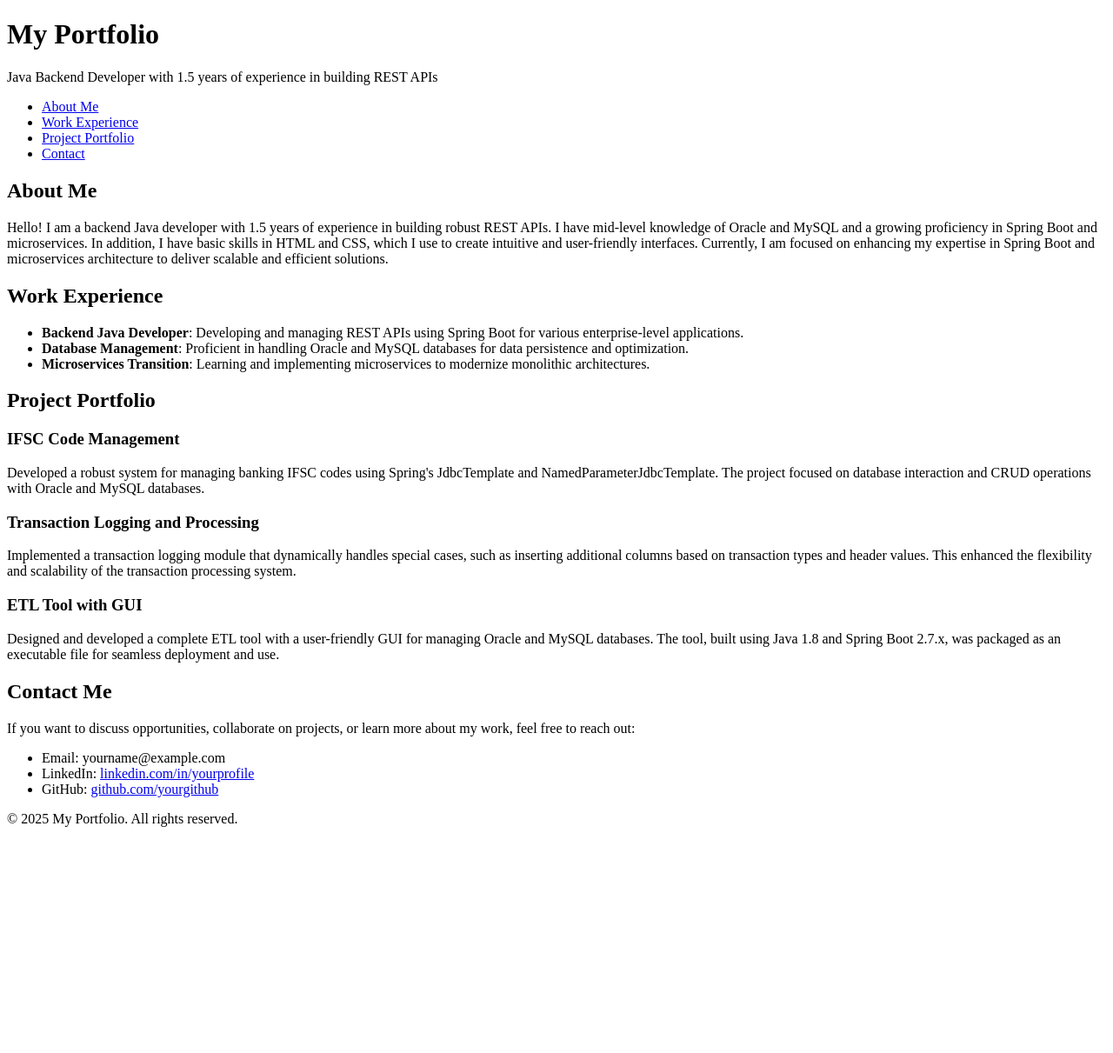
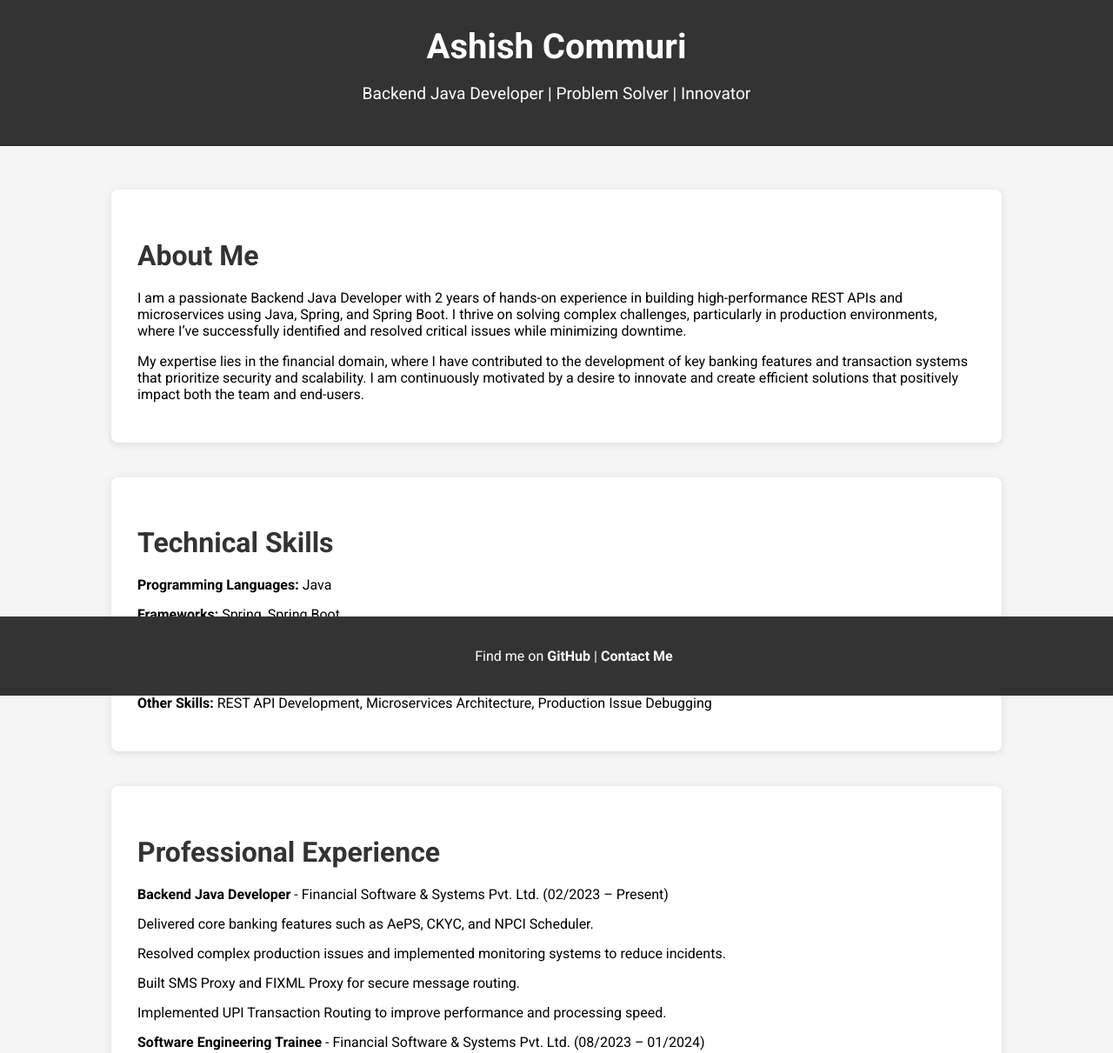
Before and after one commit to AshishCommuri/ashishcommuri.github.io, a plain HTML site: page index.html in a window 1280 px wide. Shown: the top 1211 px of the page at 87% size. Before the commit the page ends 967 px from the top, so only its background shows below. Drawn offline with Linux system fonts and the light colour scheme.

Commit message:
Update index.html

```diff
--- a/index.html
+++ b/index.html
@@ -4,68 +4,164 @@
 <head>
     <meta charset="UTF-8">
     <meta name="viewport" content="width=device-width, initial-scale=1.0">
-    <title>Portfolio Website</title>
-    <link rel="stylesheet" href="styles.css">
+    <meta name="author" content="Ashish Commuri">
+    <title>Ashish Commuri - Backend Java Developer Portfolio</title>
+    <link rel="stylesheet" href="https://cdnjs.cloudflare.com/ajax/libs/font-awesome/6.0.0-beta3/css/all.min.css">
+    <link href="https://fonts.googleapis.com/css2?family=Roboto:wght@400;500;700&display=swap" rel="stylesheet">
+    <style>
+        body {
+            font-family: 'Roboto', sans-serif;
+            margin: 0;
+            padding: 0;
+            background-color: #f5f5f5;
+        }
+
+        header {
+            background-color: #333;
+            color: white;
+            padding: 30px;
+            text-align: center;
+        }
+
+        header h1 {
+            margin: 0;
+            font-size: 2.5em;
+        }
+
+        header p {
+            font-size: 1.2em;
+        }
+
+        section {
+            padding: 50px 10%;
+        }
+
+        .container {
+            max-width: 1200px;
+            margin: 0 auto;
+        }
+
+        .section-title {
+            font-size: 2em;
+            margin-bottom: 20px;
+            color: #333;
+        }
+
+        .resume, .projects {
+            background-color: white;
+            padding: 30px;
+            border-radius: 8px;
+            box-shadow: 0 2px 10px rgba(0, 0, 0, 0.1);
+            margin-bottom: 40px;
+        }
+
+        .resume ul, .projects ul {
+            list-style-type: none;
+            padding: 0;
+        }
+
+        .resume li, .projects li {
+            margin-bottom: 15px;
+        }
+
+        .projects a {
+            color: #333;
+            text-decoration: none;
+            font-weight: bold;
+        }
+
+        .projects a:hover {
+            text-decoration: underline;
+        }
+
+        .footer {
+            background-color: #333;
+            color: white;
+            text-align: center;
+            padding: 20px;
+            position: fixed;
+            bottom: 0;
+            width: 100%;
+        }
+
+        .footer a {
+            color: white;
+            text-decoration: none;
+            font-weight: bold;
+        }
+    </style>
 </head>
 
 <body>
+
     <header>
-        <h1>My Portfolio</h1>
-        <p>Java Backend Developer with 1.5 years of experience in building REST APIs</p>
+        <h1>Ashish Commuri</h1>
+        <p>Backend Java Developer | Problem Solver | Innovator</p>
     </header>
 
-    <nav>
-        <ul>
-            <li><a href="#about">About Me</a></li>
-            <li><a href="#work-experience">Work Experience</a></li>
-            <li><a href="#projects">Project Portfolio</a></li>
-            <li><a href="#contact">Contact</a></li>
-        </ul>
-    </nav>
+    <section class="container">
+        <!-- About Me Section -->
+        <div class="resume">
+            <h2 class="section-title">About Me</h2>
+            <p>I am a passionate Backend Java Developer with 2 years of hands-on experience in building high-performance REST APIs and microservices using Java, Spring, and Spring Boot. I thrive on solving complex challenges, particularly in production environments, where I’ve successfully identified and resolved critical issues while minimizing downtime.</p>
+            <p>My expertise lies in the financial domain, where I have contributed to the development of key banking features and transaction systems that prioritize security and scalability. I am continuously motivated by a desire to innovate and create efficient solutions that positively impact both the team and end-users.</p>
+        </div>
 
-    <section id="about">
-        <h2>About Me</h2>
-        <p>Hello! I am a backend Java developer with 1.5 years of experience in building robust REST APIs. I have mid-level knowledge of Oracle and MySQL and a growing proficiency in Spring Boot and microservices. In addition, I have basic skills in HTML and CSS, which I use to create intuitive and user-friendly interfaces. Currently, I am focused on enhancing my expertise in Spring Boot and microservices architecture to deliver scalable and efficient solutions.</p>
+        <!-- Skills Section -->
+        <div class="resume">
+            <h2 class="section-title">Technical Skills</h2>
+            <ul>
+                <li><strong>Programming Languages:</strong> Java</li>
+                <li><strong>Frameworks:</strong> Spring, Spring Boot</li>
+                <li><strong>Databases:</strong> Oracle, MySQL</li>
+                <li><strong>Tools & Platforms:</strong> Maven, Git</li>
+                <li><strong>Other Skills:</strong> REST API Development, Microservices Architecture, Production Issue Debugging</li>
+            </ul>
+        </div>
+
+        <!-- Professional Experience Section -->
+        <div class="resume">
+            <h2 class="section-title">Professional Experience</h2>
+            <ul>
+                <li><strong>Backend Java Developer</strong> - Financial Software & Systems Pvt. Ltd. (02/2023 – Present)</li>
+                <ul>
+                    <li>Delivered core banking features such as AePS, CKYC, and NPCI Scheduler.</li>
+                    <li>Resolved complex production issues and implemented monitoring systems to reduce incidents.</li>
+                    <li>Built SMS Proxy and FIXML Proxy for secure message routing.</li>
+                    <li>Implemented UPI Transaction Routing to improve performance and processing speed.</li>
+                </ul>
+
+                <li><strong>Software Engineering Trainee</strong> - Financial Software & Systems Pvt. Ltd. (08/2023 – 01/2024)</li>
+                <ul>
+                    <li>Gained hands-on experience in API development and backend programming with Java and Spring.</li>
+                    <li>Worked on Spring Boot projects involving RESTful API design and database integration using MySQL and H2.</li>
+                </ul>
+
+                <li><strong>Engineer Intern</strong> - Financial Software & Systems Pvt. Ltd. (02/2023 – 07/2023)</li>
+                <ul>
+                    <li>Acquired proficiency in HTML, CSS, Java, and worked on Spring Framework and SQL development.</li>
+                </ul>
+            </ul>
+        </div>
+
+        <!-- Projects Section -->
+        <div class="projects">
+            <h2 class="section-title">Projects</h2>
+            <ul>
+                <li><a href="https://github.com/yourusername/e-commerce-product-catalog">E-Commerce Product Catalog System</a></li>
+                <li><a href="https://github.com/yourusername/banking-system">Banking System</a></li>
+                <li><a href="https://github.com/yourusername/library-management-system">Library Management System</a></li>
+                <li><a href="https://github.com/yourusername/microservices-projects">Microservices Project Demo</a></li>
+            </ul>
+        </div>
+
     </section>
 
-    <section id="work-experience">
-        <h2>Work Experience</h2>
-        <ul>
-            <li><strong>Backend Java Developer</strong>: Developing and managing REST APIs using Spring Boot for various enterprise-level applications.</li>
-            <li><strong>Database Management</strong>: Proficient in handling Oracle and MySQL databases for data persistence and optimization.</li>
-            <li><strong>Microservices Transition</strong>: Learning and implementing microservices to modernize monolithic architectures.</li>
-        </ul>
-    </section>
+    <!-- Footer Section -->
+    <div class="footer">
+        <p>Find me on <a href="https://github.com/yourusername" target="_blank">GitHub</a> | <a href="mailto:ashishcommuri@gmail.com">Contact Me</a></p>
+    </div>
 
-    <section id="projects">
-        <h2>Project Portfolio</h2>
-        <div class="project">
-            <h3>IFSC Code Management</h3>
-            <p>Developed a robust system for managing banking IFSC codes using Spring's JdbcTemplate and NamedParameterJdbcTemplate. The project focused on database interaction and CRUD operations with Oracle and MySQL databases.</p>
-        </div>
-        <div class="project">
-            <h3>Transaction Logging and Processing</h3>
-            <p>Implemented a transaction logging module that dynamically handles special cases, such as inserting additional columns based on transaction types and header values. This enhanced the flexibility and scalability of the transaction processing system.</p>
-        </div>
-        <div class="project">
-            <h3>ETL Tool with GUI</h3>
-            <p>Designed and developed a complete ETL tool with a user-friendly GUI for managing Oracle and MySQL databases. The tool, built using Java 1.8 and Spring Boot 2.7.x, was packaged as an executable file for seamless deployment and use.</p>
-        </div>
-    </section>
-
-    <section id="contact">
-        <h2>Contact Me</h2>
-        <p>If you want to discuss opportunities, collaborate on projects, or learn more about my work, feel free to reach out:</p>
-        <ul>
-            <li>Email: yourname@example.com</li>
-            <li>LinkedIn: <a href="https://www.linkedin.com/in/yourprofile">linkedin.com/in/yourprofile</a></li>
-            <li>GitHub: <a href="https://github.com/yourgithub">github.com/yourgithub</a></li>
-        </ul>
-    </section>
-
-    <footer>
-        <p>&copy; 2025 My Portfolio. All rights reserved.</p>
-    </footer>
 </body>
 
 </html>
```
